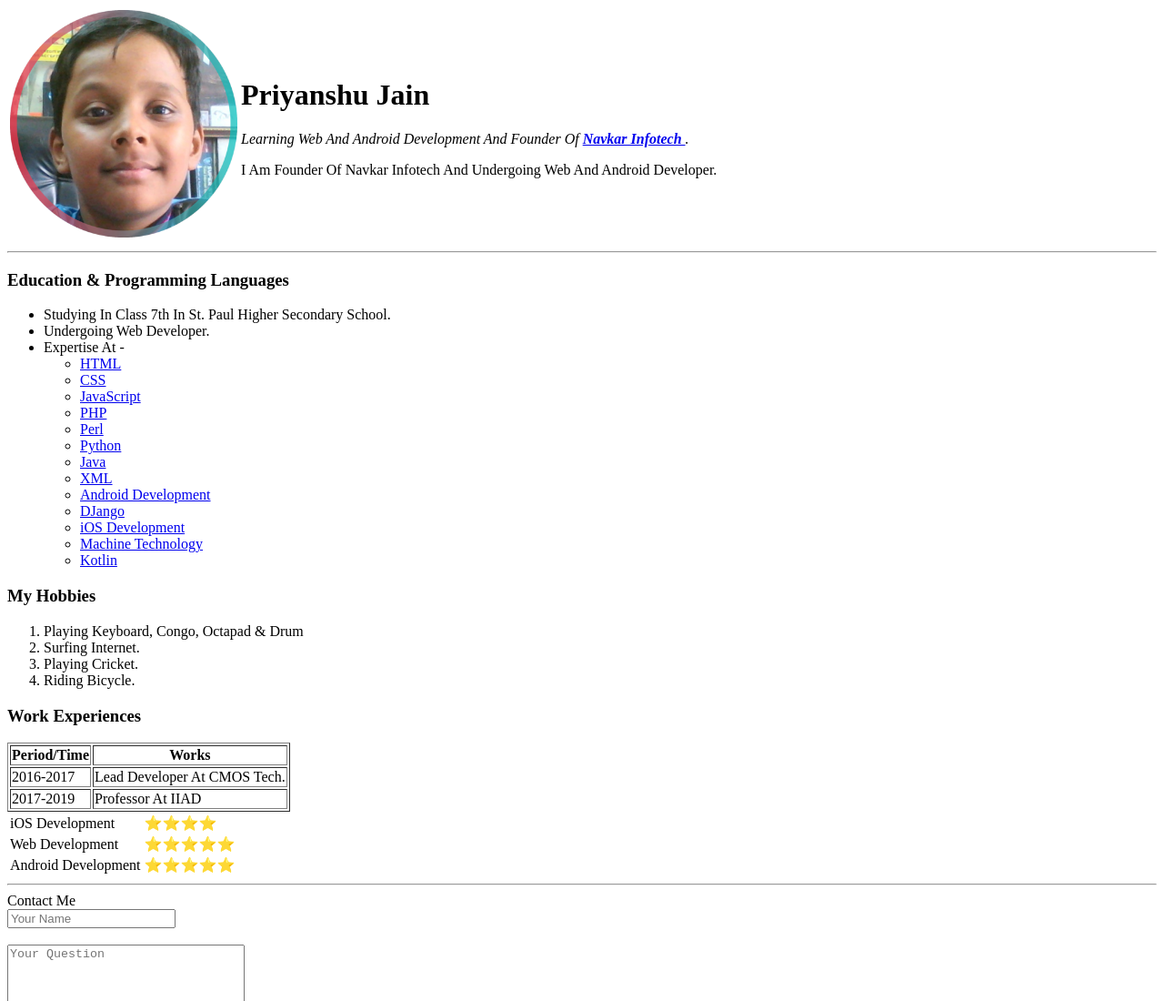
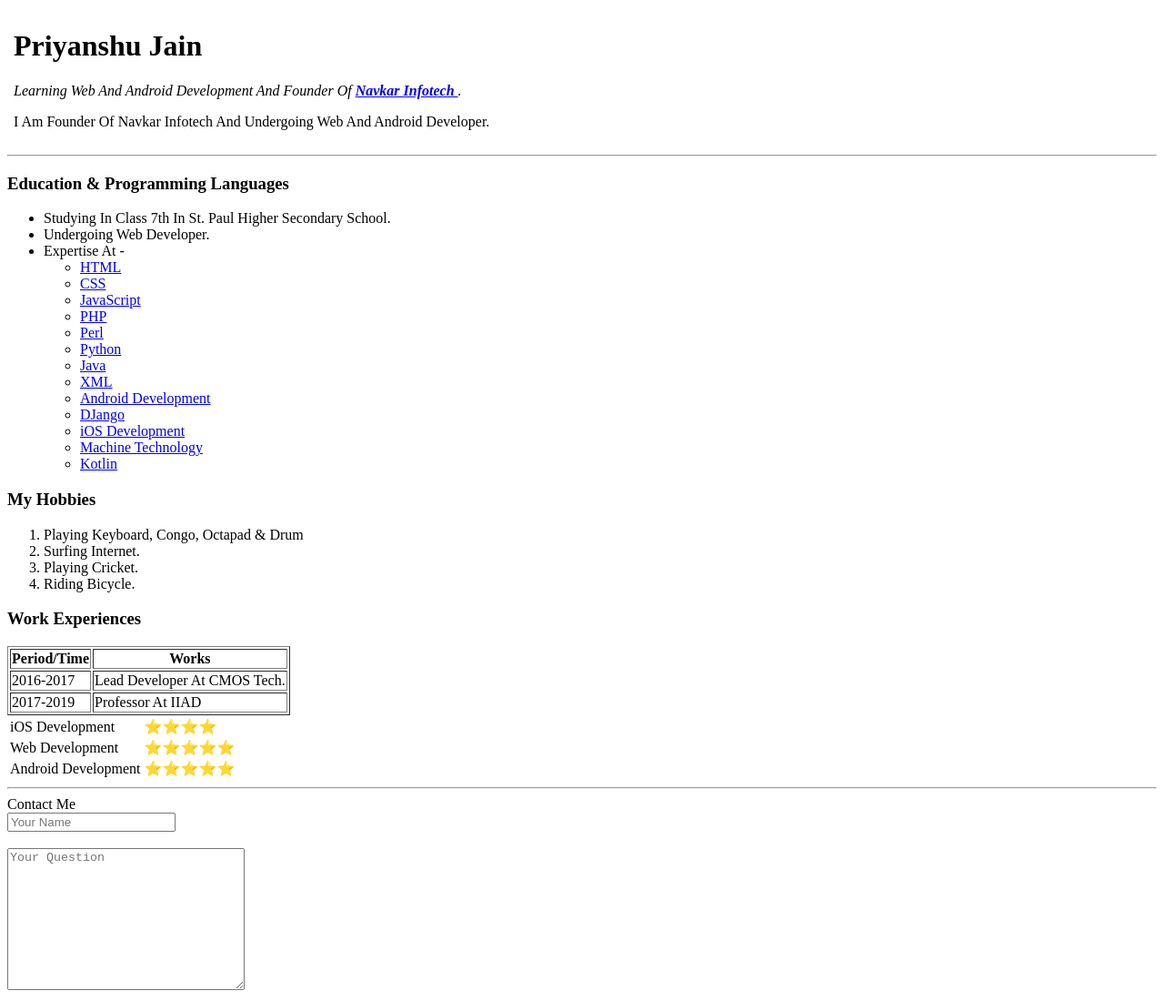
Before and after one commit to priyamsj/about, a plain HTML site: page index.html in a window 1280 px wide. Shown: the top 1100 px of the page at 91% size. Drawn offline with Linux system fonts and the light colour scheme.

Commit message:
Update index.html

```diff
--- a/index.html
+++ b/index.html
@@ -11,7 +11,7 @@
     <table>
         <tr>
             <td>
-                <img src="pri.png" alt="Priyanshu Jain Profile Picture" width="250px" height="250px">
+
             </td>
             <td>
                 <h1>
```
